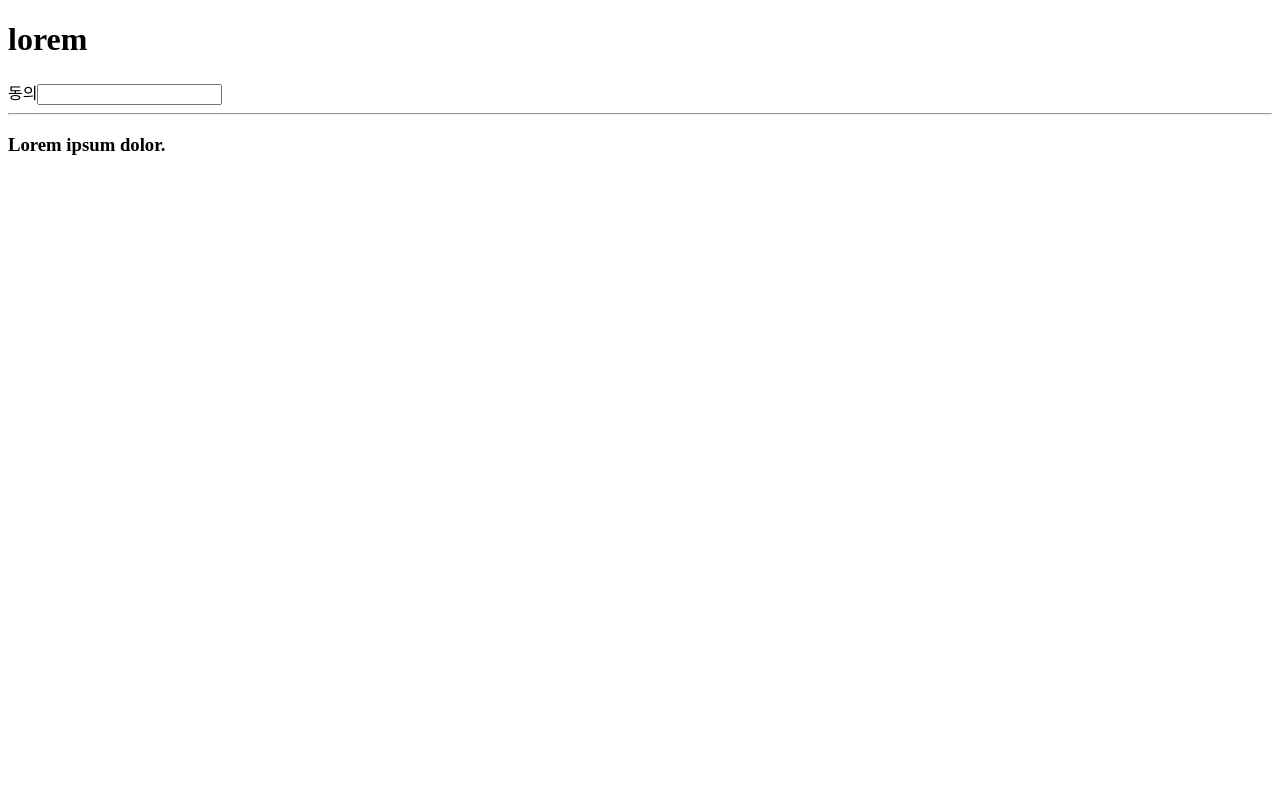
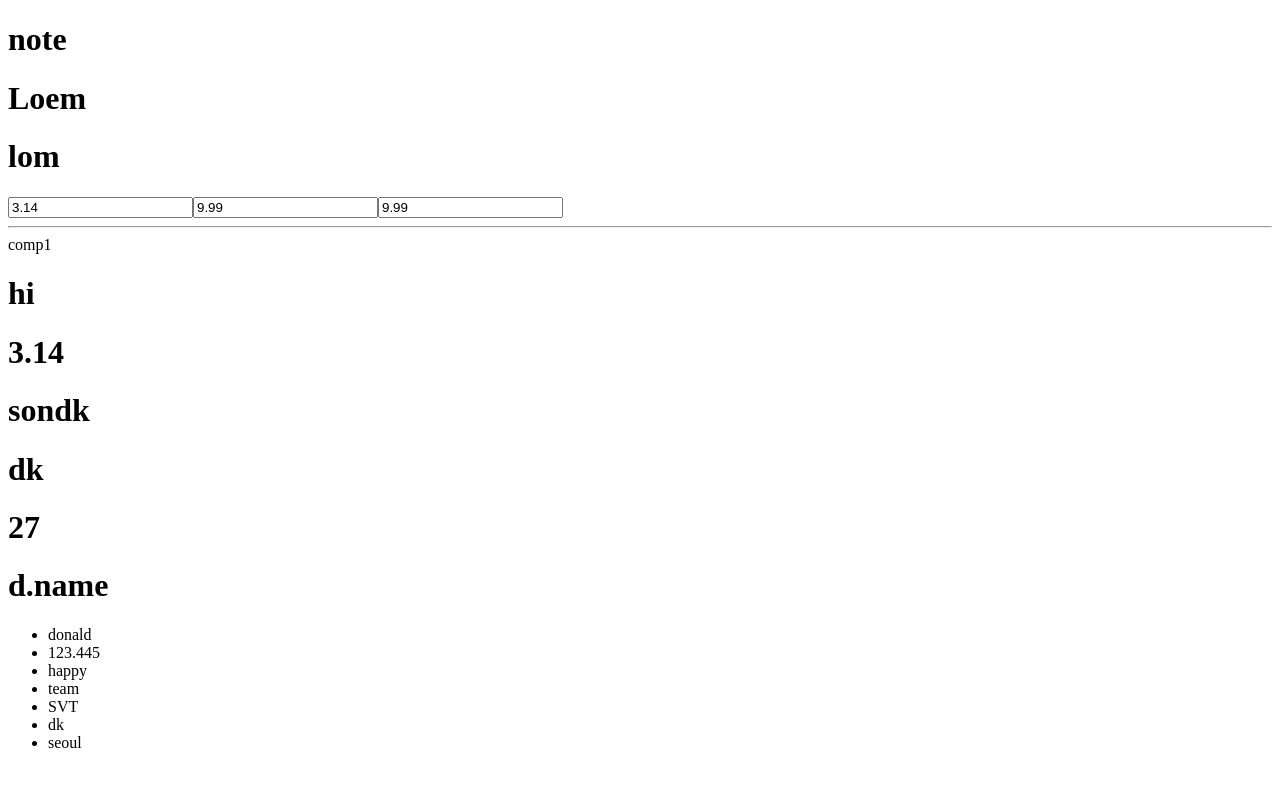
Before and after one commit to Jin19121/react20241105, a React (Vite) app: page / in a window 1280 px wide. Shown: the top 786 px of the page. Built offline with nearby package versions, Linux system fonts and the light colour scheme.

Commit message:
jsx 내 javascript

```diff
--- /dev/null
+++ b/src/apps/MyApp6.jsx
@@ -0,0 +1,73 @@
+import React from "react";
+
+function Comp1() {
+  console.log("javascript code");
+  const a = "hi";
+  const b = 3.14;
+  const c = ["son", "dk"];
+  const d = { name: "dk", age: 27 };
+
+  return (
+    <div>
+      comp1
+      {console.log("jsx내의 js 코드")}
+      <h1>{a}</h1>
+      <h1>{b}</h1>
+      <h1>{c}</h1>
+      <h1>{d.name}</h1>
+      <h1>{d.age}</h1>
+      <h1>d.name</h1>
+    </div>
+  );
+}
+
+function Comp2() {
+  const a = "donald";
+  const b = 123.445;
+  const c = ["happy", "team", "SVT"];
+  const d = {
+    name: "dk",
+    city: "seoul",
+  };
+  return (
+    <div>
+      <ul>
+        <li>{a}</li>
+        <li>{b}</li>
+        <li>{c[0]}</li>
+        <li>{c[1]}</li>
+        <li>{c[2]}</li>
+        <li>{d.name}</li>
+        <li>{d.city}</li>
+      </ul>
+    </div>
+  );
+}
+
+function Comp3() {
+  const a = "note";
+  const b = 3.14;
+  return (
+    <div>
+      <h1>{a}</h1>
+      <h1 className={a}>Loem</h1>
+      <h1 className={"error"}>lom</h1>
+      <input type="text" value={b} />
+      <input type="text" value="9.99" />
+      <input type="text" value={"9.99"} />
+    </div>
+  );
+}
+
+function MyApp6(props) {
+  return (
+    <div>
+      <Comp3 />
+      <hr />
+      <Comp1 />
+      <Comp2 />
+    </div>
+  );
+}
+
+export default MyApp6;
--- a/src/main.jsx
+++ b/src/main.jsx
@@ -1,9 +1,9 @@
 import { StrictMode } from "react";
 import { createRoot } from "react-dom/client";
-import MeApp5 from "./practice/MeApp5.jsx";
+import MyApp6 from "./apps/MyApp6.jsx";
 
 createRoot(document.getElementById("root")).render(
   <StrictMode>
-    <MeApp5 />
+    <MyApp6 />
   </StrictMode>,
 );
```
